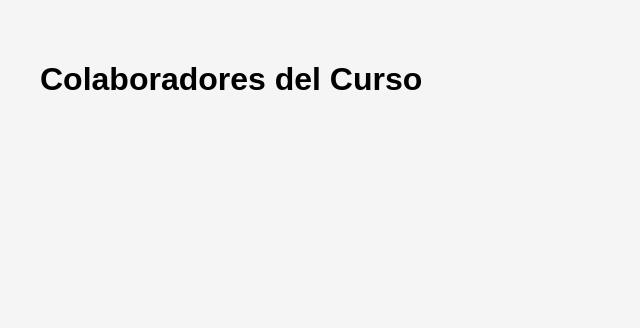
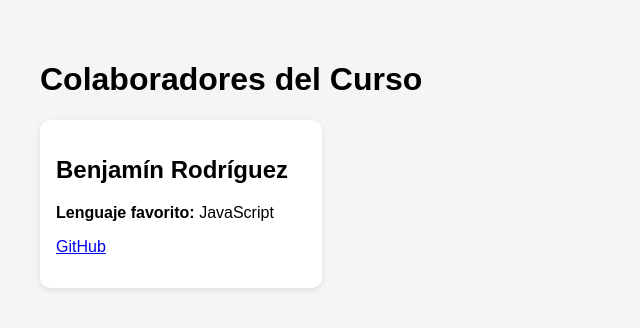
Before and after one commit to Bbenrod/colaboradores-web, a plain HTML site: page index.html in a window 1280 px wide. Shown: the whole page, without its empty margins (0-640 px from the left). Drawn offline with Linux system fonts and the light colour scheme.

Commit message:
Agregar colaboradores/benji-rodriguez.html

```diff
--- a/index.html
+++ b/index.html
@@ -2,15 +2,20 @@
 <html lang="es">
   <head>
     <meta charset="UTF-8" />
-  <meta name="viewport" content="width=device-width, initial-scale=1.0"/>
+    <meta name="viewport" content="width=device-width, initial-scale=1.0" />
     <title>Colaboradores del Curso</title>
-  <link rel="stylesheet" href="style.css"/>
+    <link rel="stylesheet" href="style.css" />
   </head>
   <body>
     <h1>Colaboradores del Curso</h1>
     <!-- Incluir tarjetas -->
     <div class="cards">
-     <!-- Colaboraciones aqui -->
+      <!-- colaboradores/benji-rodriguez.html -->
+      <div class="card">
+        <h2>Benjamín Rodríguez</h2>
+        <p><strong>Lenguaje favorito:</strong> JavaScript</p>
+        <p><a href="https://github.com/Bbenrod">GitHub</a></p>
+      </div>
     </div>
   </body>
 </html>
```
Lines whose indentation alone changed are shown as unchanged.
